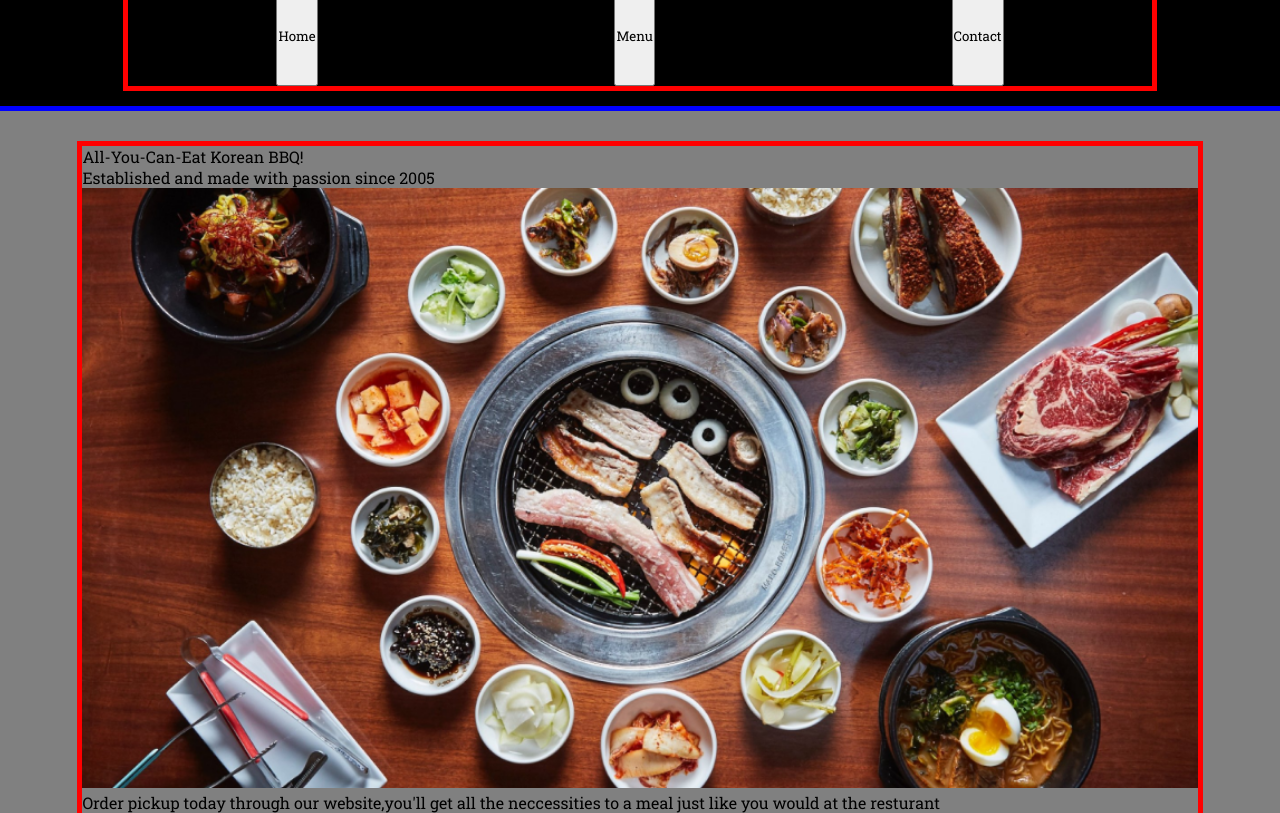
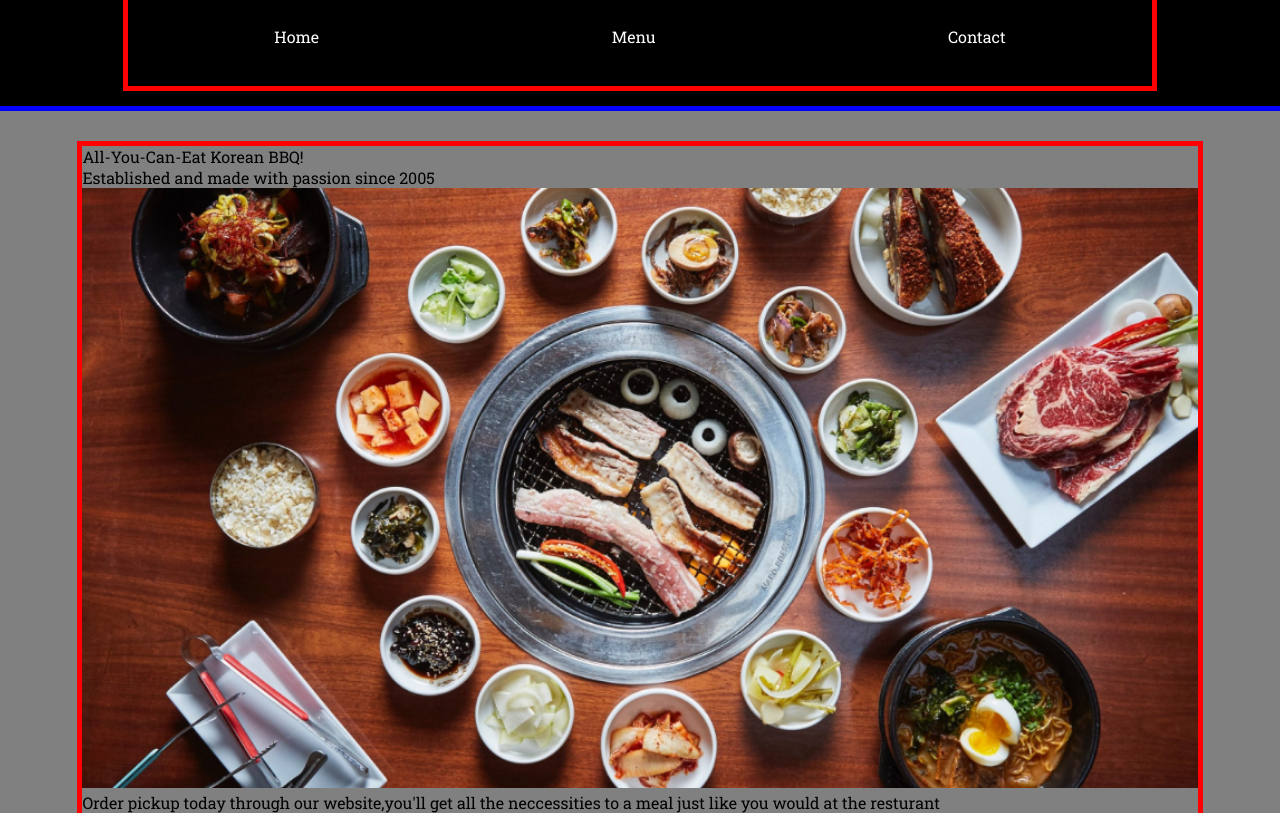
Before and after one commit to Cesarcasas0737/resturant_page, a plain HTML site: page index.html in a window 1280 px wide. Shown: the part 129-942 px from the top of the page. Drawn offline with Linux system fonts and the light colour scheme; a web font is replaced by a local one.

Commit message:
button styled up, changes  upon click

```diff
--- a/style.css
+++ b/style.css
@@ -40,6 +40,7 @@ nav{
     display: flex;
     flex-direction: row;
     justify-content: space-around;
+    align-items: center;
     width: 80vw;
     height: 100px;
     outline: solid red 5px;
@@ -76,3 +77,19 @@ nav{
 .contact > img{
     height: var(--main-content-image-length);
 }
+
+button {
+    all: unset;
+    color: white;
+    cursor: pointer;
+    transition-duration: 0.2s;
+    height: 40px;
+}
+
+button:hover{
+    border-bottom: 2px solid grey;
+}
+
+button:active{
+    border-bottom: 2px solid white;
+}
```
